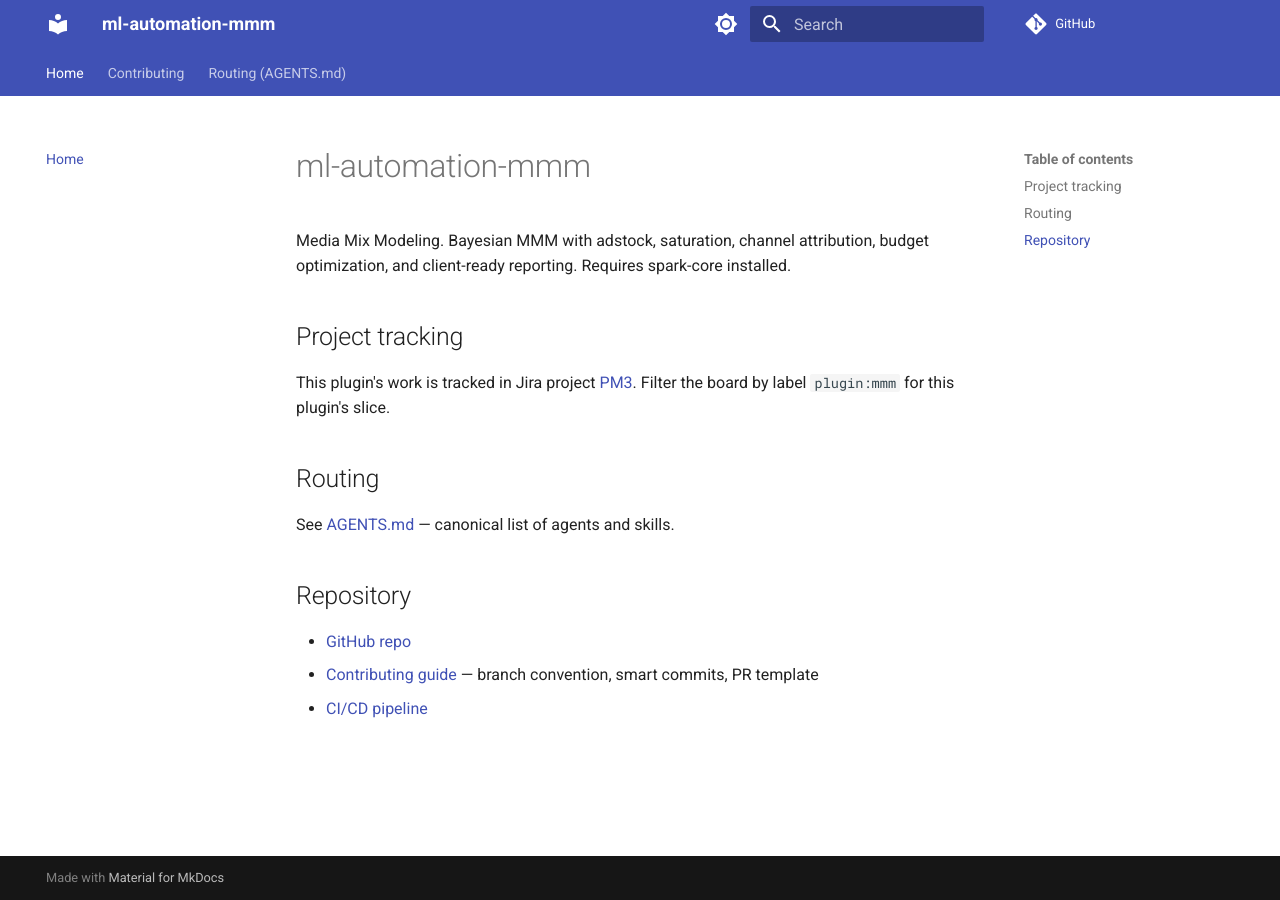
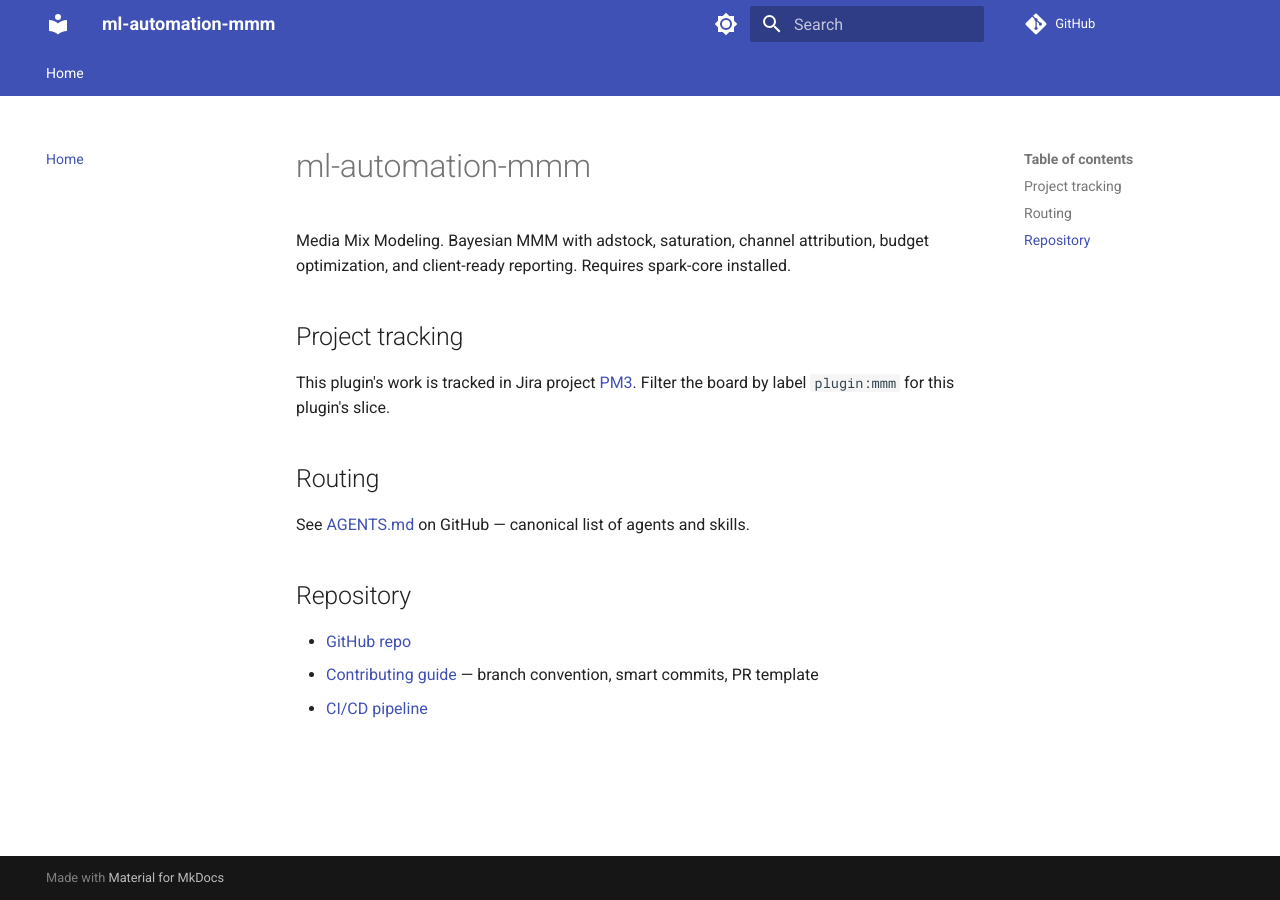
Before and after one commit to Maxilylm/ml-automation-mmm, an MkDocs documentation site: the page built from docs/index.md, in a window 1280 px wide. Built offline with MkDocs 1.6.1 and Material for MkDocs 9.7.7, drawn with Linux system fonts in a browser that asks for light colours; comment, search, counter and statistics services are not loaded.

Commit message:
PM3 fix three post-merge defects (PM3-81/82/83)
PM3-83: validate-pr-link now exempts dependabot[bot] so Dependabot
auto-generated PRs do not fail CI on the workflow's PM3-N requirement.
Human-authored PRs still require the linked ticket.

PM3-82: drop nav: contributing.md and agents.md from mkdocs.yml
(those files were never generated under docs/, so mkdocs --strict aborted
the docs build on every push to main). Re-rendered docs/index.md with
absolute GitHub URLs for AGENTS.md and CONTRIBUTING.md instead of broken
relative ones.

PM3-81: drop the pip ecosystem block from .github/dependabot.yml — it
fails per-repo because no requirements.txt or pyproject.toml exists at
the root. Kept as a commented-out block so plugins can re-enable once
they commit a deps file.

```diff
--- a/docs/index.md
+++ b/docs/index.md
@@ -8,10 +8,10 @@
 
 ## Routing
 
-See [AGENTS.md](agents.md) — canonical list of agents and skills.
+See [AGENTS.md](https://github.com/BLEND360/ml-automation-mmm/blob/main/AGENTS.md) on GitHub — canonical list of agents and skills.
 
 ## Repository
 
 - [GitHub repo](https://github.com/BLEND360/ml-automation-mmm)
-- [Contributing guide](contributing.md) — branch convention, smart commits, PR template
+- [Contributing guide](https://github.com/BLEND360/ml-automation-mmm/blob/main/CONTRIBUTING.md) — branch convention, smart commits, PR template
 - [CI/CD pipeline](https://github.com/BLEND360/ml-automation-mmm/blob/main/.github/workflows/claude-review.yml)
--- a/mkdocs.yml
+++ b/mkdocs.yml
@@ -37,8 +37,8 @@
 
 nav:
   - Home: index.md
-  - Contributing: contributing.md
-  - Routing (AGENTS.md): agents.md
+# Contributing and AGENTS.md routing live at the repo root and aren't part of
+# the docs site. PM3-82: keep nav lean until docs/ has richer per-skill content.
 
 markdown_extensions:
   - admonition
```
Also changed, not shown: 2 other files.
